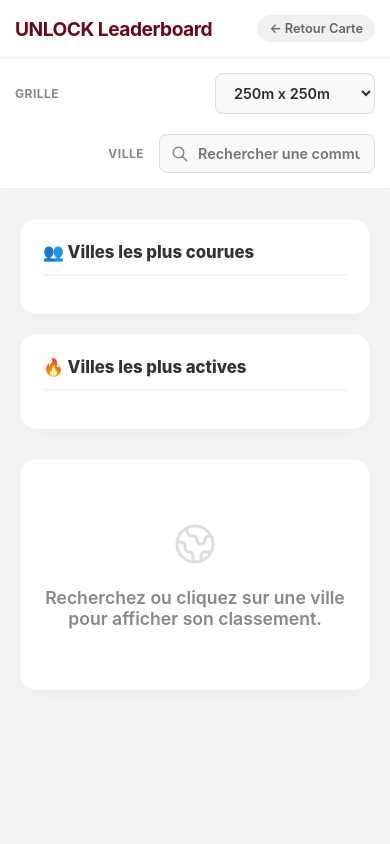
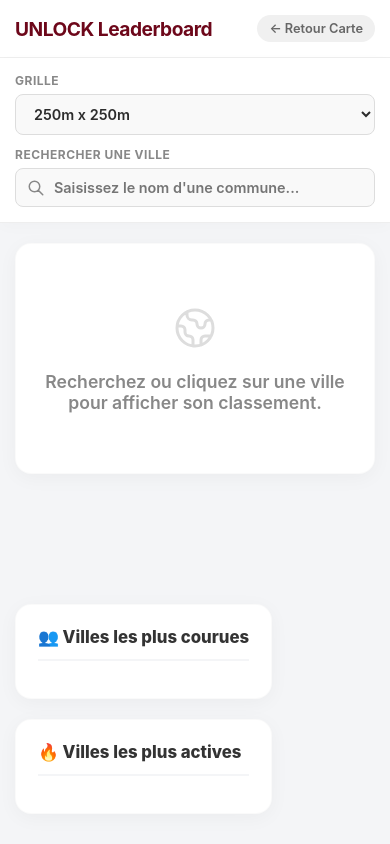
Before and after one commit to theophile-senechal/unlock-app, a Flask app: template templates/leaderboard.html in a window 390 px wide. Run offline with Flask 3, Linux system fonts and the light colour scheme; the template is opened without the code that fills it, so the values that code supplies are empty.

Commit message:
Ajout du responsive (test)

```diff
--- a/templates/leaderboard.html
+++ b/templates/leaderboard.html
@@ -10,13 +10,15 @@
     <style>
         :root { --bordeaux: #6d071a; --green: #4caf50; --off-white: #fdfdfb; --bg: #f4f5f7; --card-bg: #ffffff; --text-dark: #2c2c2c; }
 
-        body { margin: 0; font-family: 'Inter', sans-serif; background: var(--bg); color: var(--text-dark); padding-bottom: 50px; }
+        /* GESTION GLOBALE DU SCROLL */
+        html, body { height: 100%; margin: 0; }
+        body { font-family: 'Inter', sans-serif; background: var(--bg); color: var(--text-dark); display: flex; flex-direction: column; overflow-y: auto; }
 
         /* HEADER & NAVIGATION */
         .header {
             background: #fff; padding: 15px 30px;
             display: flex; justify-content: space-between; align-items: center;
-            border-bottom: 1px solid #eee;
+            border-bottom: 1px solid #eee; flex-shrink: 0;
         }
         .header h1 { margin: 0; font-size: 1.4rem; color: var(--bordeaux); letter-spacing: -0.5px; }
 
@@ -26,33 +28,42 @@
         /* BARRE DE FILTRES */
         .filter-bar {
             background: #fff; padding: 12px 30px;
-            display: flex; gap: 20px; align-items: center; flex-wrap: wrap;
+            display: flex; gap: 20px; align-items: center; justify-content: space-between; flex-wrap: wrap;
             border-bottom: 1px solid #eee;
             box-shadow: 0 4px 15px rgba(0,0,0,0.02);
-            position: sticky; top: 0; z-index: 90;
+            position: sticky; top: 0; z-index: 100; flex-shrink: 0;
         }
 
-        .filter-group { display: flex; align-items: center; gap: 10px; }
+        .filter-group { display: flex; align-items: center; gap: 10px; flex-grow: 1; }
         .filter-label { font-size: 0.75rem; font-weight: 700; color: #888; text-transform: uppercase; white-space: nowrap; letter-spacing: 0.5px; }
 
         select, input[type="text"] {
             padding: 10px 14px; border-radius: 8px; border: 1px solid #ddd; background: #f9f9f9;
             font-weight: 600; color: var(--text-dark); outline: none; font-size: 0.9rem; cursor: pointer;
-            transition: all 0.2s ease; font-family: 'Inter', sans-serif;
+            transition: all 0.2s ease; font-family: 'Inter', sans-serif; width: 100%; box-sizing: border-box;
         }
-        select { min-width: 160px; }
+        select { max-width: 200px; }
         select:hover, input[type="text"]:hover { border-color: #bbb; }
         select:focus, input[type="text"]:focus { border-color: var(--bordeaux); background: #fff; box-shadow: 0 0 0 3px rgba(109,7,26,0.1); }
 
-        .search-wrapper { position: relative; display: flex; align-items: center; width: 100%; max-width: 300px; }
+        .search-wrapper { position: relative; display: flex; align-items: center; width: 100%; max-width: 350px; }
         .search-wrapper svg { position: absolute; left: 12px; color: #888; width: 18px; height: 18px; pointer-events: none; }
-        .search-wrapper input { padding-left: 38px; width: 100%; cursor: text; }
+        .search-wrapper input { padding-left: 38px; cursor: text; }
 
         /* GRILLE PRINCIPALE */
-        .container { max-width: 1300px; margin: 30px auto; padding: 0 20px; display: grid; grid-template-columns: 350px 1fr; gap: 30px; align-items: start; }
+        .container {
+            flex-grow: 1;
+            width: 100%; max-width: 1400px; margin: 20px auto; padding: 0 30px; box-sizing: border-box;
+            display: grid; grid-template-columns: 320px 1fr; gap: 25px; align-items: start;
+        }
 
-        /* PANNEAU GAUCHE (Globale) */
-        .global-panel { display: flex; flex-direction: column; gap: 20px; position: sticky; top: 90px; }
+        /* PANNEAU GAUCHE (Globale) - Scroll masqué mais actif si besoin */
+        .global-panel {
+            display: flex; flex-direction: column; gap: 20px;
+            position: sticky; top: 90px;
+            max-height: calc(100vh - 120px); overflow-y: auto; scrollbar-width: none;
+        }
+        .global-panel::-webkit-scrollbar { display: none; }
 
         .card { background: var(--card-bg); padding: 22px; border-radius: 16px; box-shadow: 0 4px 20px rgba(0,0,0,0.04); border: 1px solid rgba(0,0,0,0.02); }
         .card-title { font-size: 1.05rem; font-weight: 800; margin-bottom: 15px; color: #333; display: flex; align-items: center; gap: 8px; border-bottom: 2px solid #f4f5f7; padding-bottom: 12px; }
@@ -67,25 +78,48 @@
         .top-val { font-weight: 800; color: var(--bordeaux); font-size: 0.85rem; background: rgba(109, 7, 26, 0.06); padding: 4px 10px; border-radius: 20px; }
 
         /* PANNEAU DROITE (Ville) */
-        .city-panel { display: flex; flex-direction: column; gap: 20px; }
+        .city-panel { display: flex; flex-direction: column; gap: 20px; flex-grow: 1; min-width: 0; }
 
-        /* Bannière Ville (Hero) */
+        /* Bannière Ville */
         .city-hero { background: linear-gradient(135deg, var(--bordeaux) 0%, #4a0411 100%); color: white; display: flex; justify-content: space-between; align-items: center; padding: 25px 30px; border-radius: 16px; box-shadow: 0 10px 30px rgba(109,7,26,0.2); }
         .city-title-wrapper h2 { margin: 0; font-size: 2.2rem; letter-spacing: -1px; line-height: 1.1; }
         .city-title-wrapper p { margin: 6px 0 0 0; opacity: 0.85; font-size: 0.95rem; font-weight: 500; }
 
-        .city-kpis { display: flex; gap: 30px; }
-        .kpi-block { text-align: center; background: rgba(255,255,255,0.1); padding: 10px 20px; border-radius: 12px; backdrop-filter: blur(5px); }
+        .city-kpis { display: flex; gap: 20px; }
+        .kpi-block { text-align: center; background: rgba(255,255,255,0.1); padding: 10px 20px; border-radius: 12px; backdrop-filter: blur(5px); min-width: 100px; }
         .kpi-block .val { display: block; font-size: 1.8rem; font-weight: 800; line-height: 1.2; }
         .kpi-block .lbl { font-size: 0.7rem; text-transform: uppercase; font-weight: 700; opacity: 0.8; letter-spacing: 1px; }
 
-        /* TABLEAU LEADERBOARD */
-        .leaderboard-wrapper { overflow-x: auto; background: var(--card-bg); border-radius: 16px; box-shadow: 0 4px 20px rgba(0,0,0,0.04); border: 1px solid rgba(0,0,0,0.02); }
-        .leaderboard-table { width: 100%; border-collapse: collapse; text-align: left; }
+        /* TABLEAU LEADERBOARD - Optimisé pour le scroll PC */
+        .leaderboard-wrapper {
+            display: flex; flex-direction: column;
+            background: var(--card-bg); border-radius: 16px;
+            box-shadow: 0 4px 20px rgba(0,0,0,0.04); border: 1px solid rgba(0,0,0,0.02);
+            /* SCROLL INTERNE */
+            max-height: calc(100vh - 260px);
+            overflow-y: auto; overflow-x: auto;
+        }
 
-        .leaderboard-table th { padding: 18px 15px; font-size: 0.75rem; font-weight: 800; color: #888; text-transform: uppercase; border-bottom: 2px solid #eee; cursor: pointer; transition: 0.2s; white-space: nowrap; background: #fff; position: sticky; top: 0; z-index: 10; letter-spacing: 0.5px; }
-        .leaderboard-table th:hover { color: var(--bordeaux); background: #fdfdfb; }
-        .leaderboard-table th.active-sort { color: var(--bordeaux); border-bottom: 2px solid var(--bordeaux); }
+        /* Design de la scrollbar sur PC */
+        .leaderboard-wrapper::-webkit-scrollbar { width: 8px; height: 8px; }
+        .leaderboard-wrapper::-webkit-scrollbar-track { background: #f9f9f9; border-radius: 8px; }
+        .leaderboard-wrapper::-webkit-scrollbar-thumb { background: #d0d0d0; border-radius: 8px; }
+        .leaderboard-wrapper::-webkit-scrollbar-thumb:hover { background: var(--bordeaux); }
+
+        .leaderboard-table { width: 100%; border-collapse: separate; border-spacing: 0; text-align: left; }
+
+        /* Les en-têtes restent collés en haut du tableau pendant le scroll */
+        .leaderboard-table th {
+            padding: 18px 15px; font-size: 0.75rem; font-weight: 800; color: #888; text-transform: uppercase;
+            border-bottom: 2px solid #eee; cursor: pointer; transition: 0.2s; white-space: nowrap;
+            background: #fff; position: sticky; top: 0; z-index: 10; letter-spacing: 0.5px;
+        }
+        /* Petite ombre sous l'en-tête quand on scroll en dessous */
+        .leaderboard-table th::after { content: ''; position: absolute; left: 0; bottom: -2px; width: 100%; height: 2px; background: #eee; }
+
+        .leaderboard-table th:hover { color: var(--bordeaux); }
+        .leaderboard-table th.active-sort { color: var(--bordeaux); }
+        .leaderboard-table th.active-sort::after { background: var(--bordeaux); }
         .th-right { text-align: right; }
 
         .leaderboard-table td { padding: 15px; border-bottom: 1px solid #f5f5f5; vertical-align: middle; }
@@ -97,11 +131,11 @@
         .rank-2 { color: #C0C0C0; font-size: 1.2rem; }
         .rank-3 { color: #CD7F32; font-size: 1.1rem; }
 
-        .td-name { font-weight: 700; color: var(--text-dark); font-size: 1rem; }
+        .td-name { font-weight: 700; color: var(--text-dark); font-size: 1rem; white-space: nowrap; }
         .td-stat { font-weight: 700; color: #555; text-align: right; font-feature-settings: "tnum"; font-variant-numeric: tabular-nums; }
         .td-highlight { color: var(--bordeaux); font-weight: 800; font-size: 1.05rem; }
 
-        .empty-state { text-align: center; padding: 60px 20px; color: #888; }
+        .empty-state { margin: auto; text-align: center; padding: 60px 20px; color: #888; }
         .empty-state svg { width: 48px; height: 48px; color: #ddd; margin-bottom: 15px; }
         .empty-state p { margin: 0; font-size: 1.1rem; font-weight: 600; }
 
@@ -114,23 +148,39 @@
         @keyframes loading { 0% { left: -40%; } 100% { left: 100%; } }
 
         /* ========================================= */
-        /* ---        RESPONSIVE MOBILE          --- */
+        /* --- RESPONSIVE MOBILE --- */
         /* ========================================= */
-        @media (max-width: 1000px) {
-            .container { grid-template-columns: 1fr; }
-            .global-panel { position: static; }
+        @media (max-width: 1024px) {
+            .container {
+                display: flex; flex-direction: column-reverse;
+                padding: 0 15px; gap: 20px; margin-bottom: 30px;
+            }
+            .global-panel { position: static; max-height: none; overflow-y: visible; }
 
             .header { padding: 15px; }
             .header h1 { font-size: 1.2rem; }
             .back-btn { font-size: 0.8rem; padding: 6px 12px; }
 
-            .filter-bar { flex-direction: column; align-items: stretch; padding: 15px; position: relative; }
-            .filter-group { justify-content: space-between; width: 100%; }
-            .search-wrapper { max-width: 60%; }
+            .filter-bar { flex-direction: column; align-items: stretch; padding: 15px; gap: 12px; }
+            .filter-group { flex-direction: column; align-items: stretch; width: 100%; gap: 6px; }
+            .search-wrapper { max-width: 100%; }
+            select { max-width: 100%; }
 
             .city-hero { flex-direction: column; text-align: center; gap: 20px; padding: 20px; }
-            .city-kpis { justify-content: center; width: 100%; }
-            .kpi-block { flex: 1; }
+            .city-title-wrapper h2 { font-size: 1.8rem; }
+            .city-kpis { justify-content: center; width: 100%; gap: 15px; }
+            .kpi-block { flex: 1; padding: 10px; }
+            .kpi-block .val { font-size: 1.5rem; }
+
+            /* Sur mobile, on annule le scroll interne pour utiliser le scroll naturel de la page */
+            .leaderboard-wrapper { max-height: none; overflow-y: visible; }
+
+            /* L'en-tête du tableau vient se coller sous la barre de filtres (qui fait env 150px de haut sur mobile) */
+            .leaderboard-table th { top: 150px; padding: 15px 10px; font-size: 0.7rem; }
+
+            .leaderboard-table td { padding: 12px 10px; font-size: 0.85rem; }
+            .td-name { font-size: 0.9rem; }
+            .td-highlight { font-size: 0.95rem; }
         }
     </style>
 </head>
@@ -149,7 +199,7 @@
     </div>
 
     <div class="filter-bar">
-        <div class="filter-group">
+        <div class="filter-group" style="flex-grow: 0;">
             <span class="filter-label">Grille</span>
             <select id="grid-select" onchange="loadGlobalStats()">
                 <option value="100">100m x 100m</option>
@@ -157,11 +207,11 @@
             </select>
         </div>
 
-        <div class="filter-group" style="flex-grow: 1; justify-content: flex-end;">
-            <span class="filter-label" style="margin-right: 5px;">Ville</span>
+        <div class="filter-group" style="justify-content: flex-end;">
+            <span class="filter-label">Rechercher une ville</span>
             <div class="search-wrapper">
                 <svg fill="none" stroke="currentColor" viewBox="0 0 24 24"><path stroke-linecap="round" stroke-linejoin="round" stroke-width="2" d="M21 21l-6-6m2-5a7 7 0 11-14 0 7 7 0 0114 0z"></path></svg>
-                <input type="text" id="city-search" list="city-suggestions" placeholder="Rechercher une commune..." onchange="handleCitySearch()">
+                <input type="text" id="city-search" list="city-suggestions" placeholder="Saisissez le nom d'une commune..." onchange="handleCitySearch()">
                 <datalist id="city-suggestions"></datalist>
             </div>
         </div>
@@ -169,26 +219,20 @@
 
     <div class="container">
 
-        <!-- PANNEAU GAUCHE : STATS GLOBALES -->
+        <!-- PANNEAU GAUCHE -->
         <div class="global-panel">
             <div class="card">
                 <div class="card-title">👥 Villes les plus courues</div>
-                <ul class="top-list" id="top-users-list">
-                    <!-- Rempli par JS -->
-                </ul>
+                <ul class="top-list" id="top-users-list"></ul>
             </div>
-
             <div class="card">
                 <div class="card-title">🔥 Villes les plus actives</div>
-                <ul class="top-list" id="top-acts-list">
-                    <!-- Rempli par JS -->
-                </ul>
+                <ul class="top-list" id="top-acts-list"></ul>
             </div>
         </div>
 
-        <!-- PANNEAU DROITE : LEADERBOARD VILLE -->
+        <!-- PANNEAU DROITE -->
         <div class="city-panel">
-
             <div class="city-hero" id="city-hero" style="display: none;">
                 <div class="city-title-wrapper">
                     <h2 id="current-city-name">Nantes</h2>
@@ -217,9 +261,7 @@
                             <th onclick="sortLeaderboard('activities')" id="th-activities" class="th-right">Total Activités</th>
                         </tr>
                     </thead>
-                    <tbody id="leaderboard-body">
-                        <!-- Rempli par JS -->
-                    </tbody>
+                    <tbody id="leaderboard-body"></tbody>
                 </table>
 
                 <div id="empty-state" class="empty-state">
@@ -227,9 +269,7 @@
                     <p>Recherchez ou cliquez sur une ville pour afficher son classement.</p>
                 </div>
             </div>
-
         </div>
-
     </div>
 
     <script>
@@ -237,7 +277,6 @@
         let currentLeaderboard = [];
         let currentSort = 'percent';
 
-        // 1. Charger les statistiques globales et remplir les Top 10
         async function loadGlobalStats() {
             showLoader();
             const gridSize = document.getElementById('grid-select').value;
@@ -248,11 +287,8 @@
 
                 if (data.cities) {
                     allCities = data.cities;
-
-                    // Remplir le menu déroulant intelligent (Datalist)
                     const dataList = document.getElementById('city-suggestions');
                     const currentSelection = document.getElementById('city-search').value;
-
                     const alphaCities = [...allCities].sort((a, b) => a.name.localeCompare(b.name));
 
                     dataList.innerHTML = '';
@@ -268,22 +304,15 @@
                         selectCity(allCities[0].name);
                     }
 
-                    // Remplir Top 10 Users
                     const topUsers = [...allCities].sort((a, b) => b.users - a.users).slice(0, 10);
                     renderTopList('top-users-list', topUsers, 'users', 'athlètes');
 
-                    // Remplir Top 10 Activités
                     const topActs = [...allCities].sort((a, b) => b.activities - a.activities).slice(0, 10);
                     renderTopList('top-acts-list', topActs, 'activities', 'sorties');
                 }
-            } catch (e) {
-                console.error(e);
-            } finally {
-                hideLoader();
-            }
+            } catch (e) { console.error(e); } finally { hideLoader(); }
         }
 
-        // Fonction utilitaire pour générer les listes
         function renderTopList(elementId, dataList, valueKey, suffix) {
             const ul = document.getElementById(elementId);
             ul.innerHTML = '';
@@ -300,16 +329,11 @@
             });
         }
 
-        // Recherche tolérante
         function handleCitySearch() {
             const inputVal = document.getElementById('city-search').value.trim().toLowerCase();
             if (!inputVal) return;
-
             let matchedCity = allCities.find(c => c.name.toLowerCase() === inputVal);
-
-            if (!matchedCity) {
-                matchedCity = allCities.find(c => c.name.toLowerCase().includes(inputVal));
-            }
+            if (!matchedCity) matchedCity = allCities.find(c => c.name.toLowerCase().includes(inputVal));
 
             if (matchedCity) {
                 document.getElementById('city-search').value = matchedCity.name;
@@ -324,83 +348,56 @@
             loadCityLeaderboard(cityName);
         }
 
-        // 2. Charger le classement détaillé d'une ville
         async function loadCityLeaderboard(cityName = null) {
             const city = cityName || document.getElementById('city-search').value;
             const gridSize = document.getElementById('grid-select').value;
-
             const table = document.getElementById('leaderboard-table');
             const emptyState = document.getElementById('empty-state');
             const cityHero = document.getElementById('city-hero');
 
             if (!city) {
-                cityHero.style.display = 'none';
-                table.style.display = 'none';
-                emptyState.style.display = 'block';
+                cityHero.style.display = 'none'; table.style.display = 'none'; emptyState.style.display = 'flex';
                 return;
             }
 
             showLoader();
-
             try {
                 const res = await fetch(`/api/city_leaderboard?city=${encodeURIComponent(city)}&grid_size=${gridSize}`);
                 const data = await res.json();
-
                 if (data.leaderboard) {
                     currentLeaderboard = data.leaderboard;
-
                     document.getElementById('current-city-name').textContent = city;
                     document.getElementById('kpi-explorers').textContent = data.global_stats.total_explorers.toLocaleString();
                     document.getElementById('kpi-activities').textContent = data.global_stats.total_activities.toLocaleString();
-
-                    cityHero.style.display = 'flex';
-                    table.style.display = 'table';
-                    emptyState.style.display = 'none';
-
+                    cityHero.style.display = 'flex'; table.style.display = 'table'; emptyState.style.display = 'none';
                     renderLeaderboardTable();
                 }
-            } catch (e) {
-                console.error(e);
-            } finally {
-                hideLoader();
-            }
+            } catch (e) { console.error(e); } finally { hideLoader(); }
         }
 
-        // 3. Gérer le tri du tableau
         function sortLeaderboard(key) {
             currentSort = key;
-
-            document.getElementById('th-percent').className = 'th-right';
-            document.getElementById('th-percent').textContent = 'Surface (%)';
-            document.getElementById('th-blocks').className = 'th-right';
-            document.getElementById('th-blocks').textContent = 'Blocs explorés';
-            document.getElementById('th-activities').className = 'th-right';
-            document.getElementById('th-activities').textContent = 'Total Activités';
+            document.getElementById('th-percent').className = 'th-right'; document.getElementById('th-percent').textContent = 'Surface (%)';
+            document.getElementById('th-blocks').className = 'th-right'; document.getElementById('th-blocks').textContent = 'Blocs explorés';
+            document.getElementById('th-activities').className = 'th-right'; document.getElementById('th-activities').textContent = 'Total Activités';
 
             const activeTh = document.getElementById(`th-${key}`);
             activeTh.classList.add('active-sort');
             activeTh.textContent = activeTh.textContent + ' ▾';
-
             renderLeaderboardTable();
         }
 
-        // 4. Afficher le tableau de classement
         function renderLeaderboardTable() {
             const tbody = document.getElementById('leaderboard-body');
             tbody.innerHTML = '';
-
             const sortedData = [...currentLeaderboard].sort((a, b) => {
-                if (b[currentSort] === a[currentSort]) {
-                    return b.blocks - a.blocks; // Départage par blocs
-                }
+                if (b[currentSort] === a[currentSort]) return b.blocks - a.blocks;
                 return b[currentSort] - a[currentSort];
             });
 
             sortedData.forEach((player, index) => {
                 const tr = document.createElement('tr');
-
-                let rankVisual = `#${index + 1}`;
-                let rankClass = "td-rank";
+                let rankVisual = `#${index + 1}`; let rankClass = "td-rank";
                 if (index === 0) { rankVisual = "🥇"; rankClass += " rank-1"; }
                 if (index === 1) { rankVisual = "🥈"; rankClass += " rank-2"; }
                 if (index === 2) { rankVisual = "🥉"; rankClass += " rank-3"; }
@@ -419,10 +416,7 @@
         function showLoader() { document.getElementById('loader').style.display = 'flex'; }
         function hideLoader() { setTimeout(() => { document.getElementById('loader').style.display = 'none'; }, 200); }
 
-        document.addEventListener('DOMContentLoaded', () => {
-            loadGlobalStats();
-        });
-
+        document.addEventListener('DOMContentLoaded', () => { loadGlobalStats(); });
     </script>
 </body>
 </html>
```
